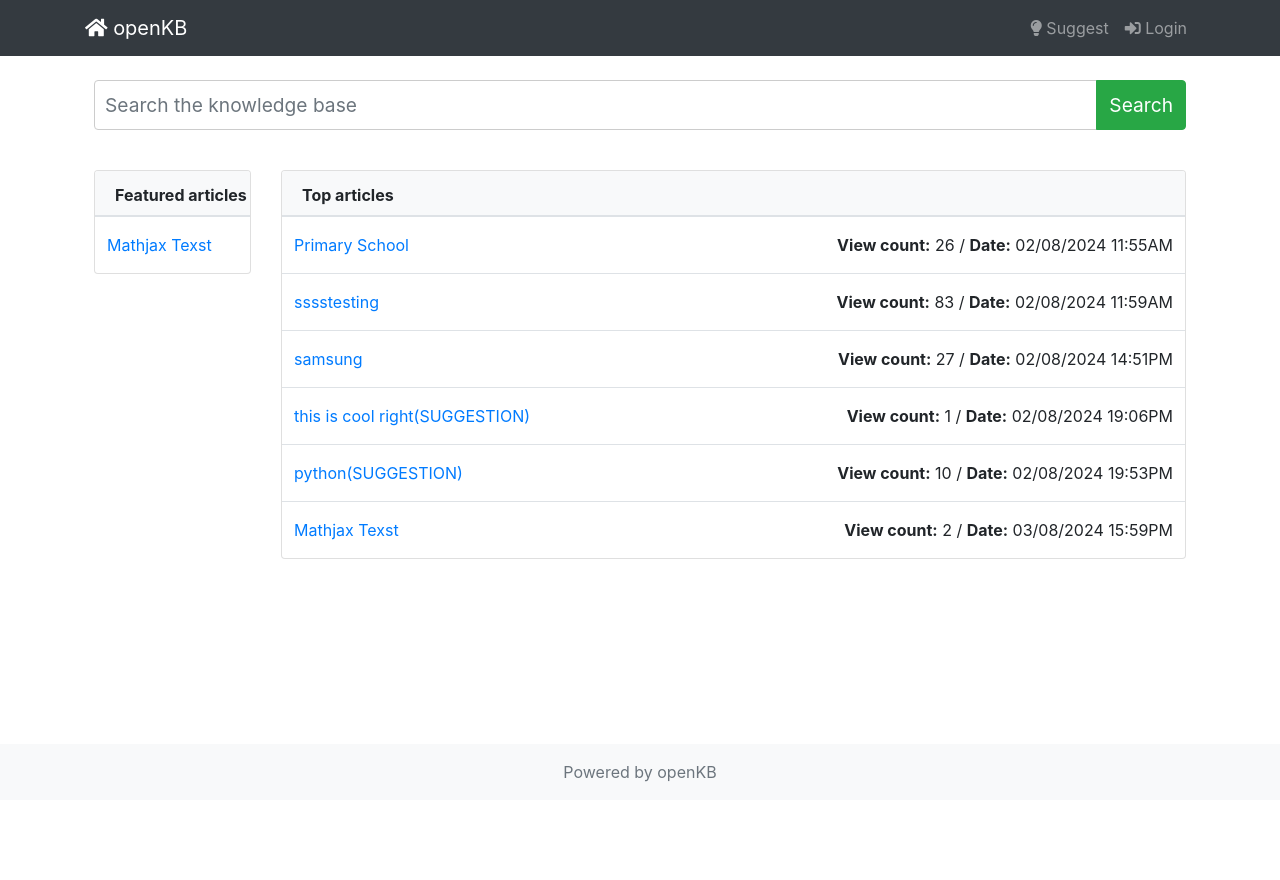
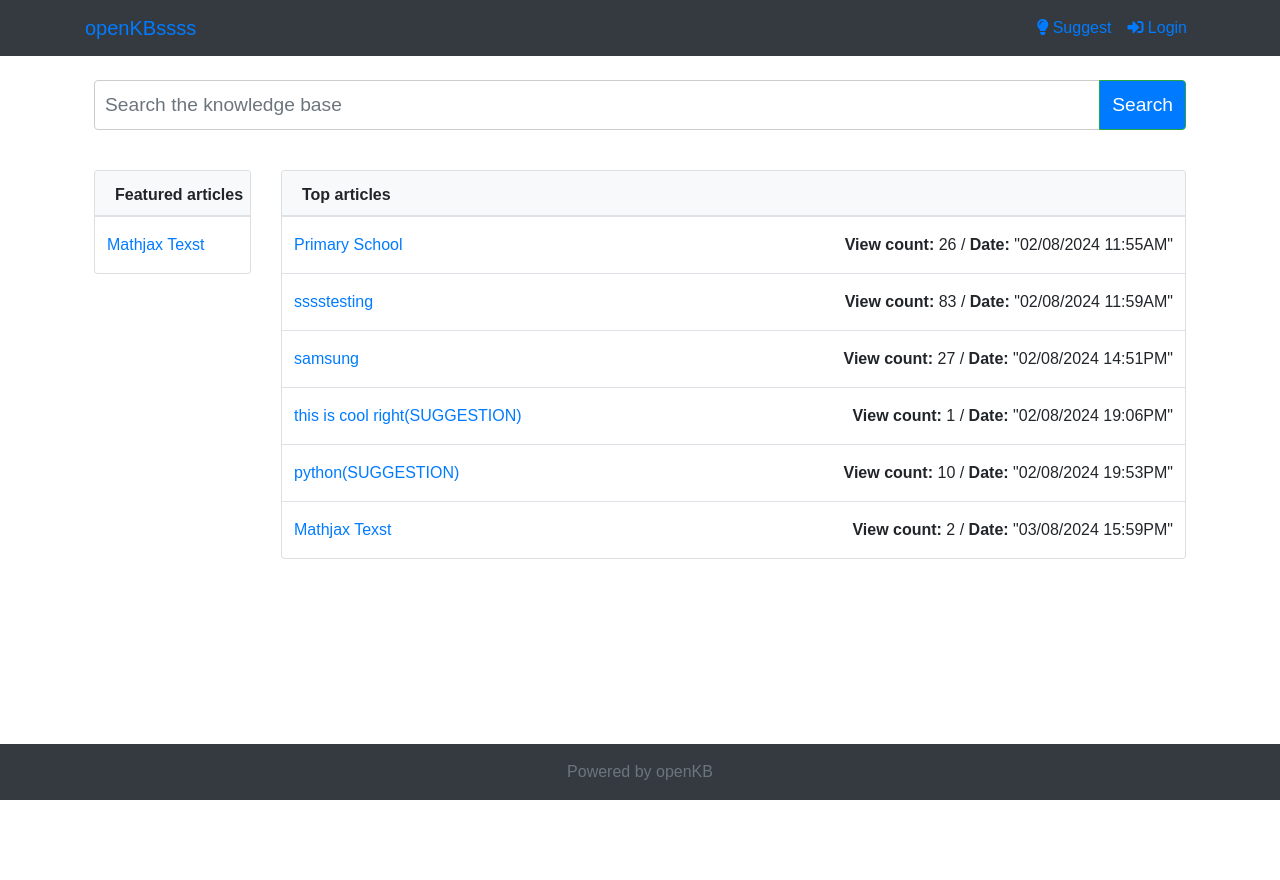
Before and after one commit to thoth2357/openKB, a Django app: page / in a window 1280 px wide. Run offline with Django 5.2, Linux system fonts and the light colour scheme; data comes from the database, SQL or seed files in the repository; some libraries are stand-ins or nearby versions.

Commit message:
✨ (Integration): Integrated website and style settings to templates

```diff
--- a/kb/admin.py
+++ b/kb/admin.py
@@ -2,7 +2,7 @@ from django.contrib import admin
 from django.contrib.auth.admin import UserAdmin
 from django.shortcuts import redirect
 from django.urls import reverse
-from kb.models import Article, CustomUser, Settings, ArticleSettings, DisplaySettings, StyleSettings
+from kb.models import Article, CustomUser, WebsiteSettings, ArticleSettings, DisplaySettings, StyleSettings
 
 # Register your models here.
 
@@ -30,7 +30,7 @@ class SingletonAdmin(admin.ModelAdmin):
 
 admin.site.register(Article)
 admin.site.register(CustomUser, UserAdmin)
-admin.site.register(Settings, SingletonAdmin)
+admin.site.register(WebsiteSettings, SingletonAdmin)
 admin.site.register(ArticleSettings, SingletonAdmin)
 admin.site.register(DisplaySettings, SingletonAdmin)
 admin.site.register(StyleSettings, SingletonAdmin)
--- /dev/null
+++ b/kb/context_processors.py
@@ -0,0 +1,13 @@
+
+from kb.models import WebsiteSettings, StyleSettings
+
+def website_settings(request):
+    # Retrieve the settings; you may handle the case when there are no settings.
+    website_settings = WebsiteSettings.objects.first()
+    style_settings = StyleSettings.objects.first()
+
+    # Return a dictionary of the settings to be added to the template context
+    return {
+        'settings': website_settings,
+        'style_settings': style_settings,
+    }
--- a/kb/forms.py
+++ b/kb/forms.py
@@ -4,7 +4,7 @@ from django.contrib.auth.forms import (AuthenticationForm, UserChangeForm,
                                        UserCreationForm)
 from django.core.exceptions import ValidationError
 
-from kb.models import Article, ArticleSettings, Settings, DisplaySettings,StyleSettings
+from kb.models import Article, ArticleSettings, WebsiteSettings, DisplaySettings,StyleSettings
 
 
 class MDEditorForm(forms.ModelForm):
@@ -177,7 +177,7 @@ class ArticleForm(forms.ModelForm):
 
 class WebsiteSettingsForm(forms.ModelForm):
     class Meta:
-        model = Settings
+        model = WebsiteSettings
         fields = '__all__'
         widgets = {
             'website_title': forms.TextInput(attrs={'class': 'form-control'}),
--- a/kb/urls.py
+++ b/kb/urls.py
@@ -3,7 +3,7 @@ from django.urls import path
 from kb.views import (AddArticleView, ArticleDetailView, ArticleListView,
                       DeleteArticleView, DeleteUserView, EditArticleView,
                       EditUserView, HomeView, LoginView, LogoutView,
-                      MyAccountView, NewUserView, SettingsUpdateView,
+                      MyAccountView, NewUserView,
                       SuggestView, UserListView, toggle_publish,
                       validate_permalink, vote_article, ArticleSettingsView,
                       DisplaySettingsView, StyleSettingsView, WebsiteSettingsView)
@@ -35,7 +35,7 @@ urlpatterns = [
     path('articles/<slug:slug>/', ArticleDetailView.as_view(), name='article_detail'),
 
     # Admin urls
-    path('settings/', SettingsUpdateView.as_view(), name='settings'),
+    # path('settings/', SettingsUpdateView.as_view(), name='settings'),
     path('settings/website/', WebsiteSettingsView.as_view(), name='website_settings'),
     path('settings/article/', ArticleSettingsView.as_view(), name='article_settings'),
     path('settings/display/', DisplaySettingsView.as_view(), name='display_settings'),
--- a/kb/views.py
+++ b/kb/views.py
@@ -22,7 +22,7 @@ from django.views.generic import (CreateView, DeleteView, DetailView, ListView,
 from kb.forms import (ArticleForm, ArticleSettingsForm, CustomUserCreationForm,
                       EditUserForm, LoginForm, MDEditorForm, MyAccountForm,
                       WebsiteSettingsForm,DisplaySettingsForm, StyleSettingsForm)
-from kb.models import Article, ArticleSettings, Settings, DisplaySettings
+from kb.models import Article, ArticleSettings, WebsiteSettings, DisplaySettings, StyleSettings
 
 # Create your views here.
 
@@ -313,23 +313,33 @@ class ArticleDetailView(DetailView):
         return context
 
 
-class SettingsUpdateView(UpdateView):
-    model = Settings
-    form_class = WebsiteSettingsForm
-    template_name = 'admin/settings.html'
-    success_url = reverse_lazy('settings')  # Redirect after POST
+# class SettingsUpdateView(UpdateView):
+#     model = WebsiteSettings
+#     form_class = WebsiteSettingsForm
+#     template_name = 'admin/settings.html'
+#     success_url = reverse_lazy('settings')  # Redirect after POST
 
-    def get_object(self, queryset=None):
-        # This ensures we always work with a single settings instance.
-        return Settings.objects.first() or Settings()
+#     def get_object(self, queryset=None):
+#         # This ensures we always work with a single settings instance.
+#         return WebsiteSettings.objects.first() or WebsiteSettings()
 
-    def form_valid(self, form):
-        # You can add any logic after the form is saved here.
-        response = super().form_valid(form)
-        # Example: Set a success message
-        messages.success(self.request, "Settings updated successfully.")
-        return response
+#     def form_valid(self, form):
+#         # You can add any logic after the form is saved here.
+#         response = super().form_valid(form)
+#         # Example: Set a success message
+#         messages.success(self.request, "WebsiteSettings updated successfully.")
+#         return response
 
+#     def form_valid(self, form):
+#         # Assuming there's only one settings object, or creating a new one if none exist
+#         print("form", form)
+#         settings = WebsiteSettings.objects.first()
+#         if not settings:
+#             settings = WebsiteSettings()
+#         for field in form.cleaned_data:
+#             setattr(settings, field, form.cleaned_data[field])
+#         settings.save()
+#         return super().form_valid(form)
 
 class ArticleSettingsView(UpdateView):
     model = ArticleSettings
@@ -360,10 +370,15 @@ class ArticleSettingsView(UpdateView):
         return super().form_valid(form)
 
 
-class WebsiteSettingsView(FormView):
+class WebsiteSettingsView(UpdateView):
+    model = WebsiteSettings
     template_name = 'settings/website_settings.html'
     form_class = WebsiteSettingsForm
     success_url = '/settings/website/'
+
+    def get_object(self, queryset=None):
+        return WebsiteSettings.objects.first() or WebsiteSettings()
+
 
     def get_context_data(self, **kwargs):
         context = super().get_context_data(**kwargs)
@@ -388,10 +403,14 @@ class DisplaySettingsView(UpdateView):
     def form_valid(self, form: BaseModelForm) -> HttpResponse:
         return super().form_valid(form)
 
-class StyleSettingsView(FormView):
+class StyleSettingsView(UpdateView):
+    model = StyleSettings
     template_name = 'settings/style_settings.html'
     form_class = StyleSettingsForm
     success_url = '/settings/style/'
+
+    def get_object(self, queryset=None):
+        return StyleSettings.objects.first() or StyleSettings()
 
     def get_context_data(self, **kwargs):
         context = super().get_context_data(**kwargs)
--- a/openKB/settings.py
+++ b/openKB/settings.py
@@ -69,6 +69,8 @@ TEMPLATES = [
                 "django.template.context_processors.request",
                 "django.contrib.auth.context_processors.auth",
                 "django.contrib.messages.context_processors.messages",
+                # Add your custom context processor here
+                'kb.context_processors.website_settings',
             ],
         },
     },
--- a/static/assets/css/styles.css
+++ b/static/assets/css/styles.css
@@ -19,7 +19,7 @@ body {
 
 
 .footer {
-    background-color: #f5f5f5;
+    background-color: #0066B2;
     /* Light grey background */
     position: fixed;
     /* Fixed at the bottom */
--- a/templates/articles/article_detail.html
+++ b/templates/articles/article_detail.html
@@ -46,13 +46,13 @@
                 <div class="card-body">
                     <div class="row">
                         <div class="col-md-6">
-                            <p><strong>Published date:</strong> {{ article.created|date:"d/m/Y H:iA" }}</p>
+                            <p><strong>Published date:</strong> {{ article.created|date:settings.date_format }}</p>
                             {% if settings.show_author_email %}
                                 <p><strong>Author Email:</strong> {{ article.author.email }}</p>
                             {% endif %}
                         </div>
                         <div class="col-md-6">
-                            <p><strong>Last updated:</strong> {{ article.updated|date:"d/m/Y H:iA" }}</p>
+                            <p><strong>Last updated:</strong> {{ article.updated|date:settings.date_format }}</p>
                             {% if article.permalink %}
                                 <p><strong>Permalink:</strong> <a href="{{ absolute_url }}" {% if settings.article_links_open_new_page %}target="_blank"{% endif %}>{{ article.permalink }}</a></p>
                             {% endif %}
--- a/templates/base.html
+++ b/templates/base.html
@@ -7,7 +7,9 @@
 
     {% block misc-head-options %} {% endblock misc-head-options %}
 
-    <title>OpenKB - {% block title %}{% endblock title %}</title>
+    <title>{{ settings.website_title }} - {% block title %}{% endblock title %}</title>
+    <meta name="description" content="{{ settings.website_description }}">
+    <meta name="keywords" content="knowledge base, articles, wiki, FAQ">
 
     <link
         rel="stylesheet"
@@ -17,7 +19,28 @@
         href="https://cdnjs.cloudflare.com/ajax/libs/font-awesome/5.15.3/css/all.min.css" />
     <link rel="stylesheet" href="{% static 'assets/css/styles.css' %}">
     <link href="https://cdn.jsdelivr.net/npm/bootstrap-icons/font/bootstrap-icons.css" rel="stylesheet">
-
+    <style>
+        /* Apply styles from StyleSettings if available */
+        body {
+            font-family: '{{ style_settings.page_font }}', sans-serif;
+            color: {{ style_settings.page_text_color }};
+        }
+        .navbar {
+            background-color: {{ style_settings.header_background_color }};
+            color: {{ style_settings.header_text_color }};
+        }
+        .footer {
+            background-color: {{ style_settings.footer_background_color }};
+            color: {{ style_settings.footer_text_color }};
+        }
+        .btn {
+            background-color: {{ style_settings.button_background_color }};
+            color: {{ style_settings.button_text_color }};
+        }
+        a {
+            color: {{ style_settings.link_color }};
+        }
+    </style>
     {% block styles %}
 
     {% endblock styles %}
@@ -39,6 +62,18 @@
         <script src="https://code.jquery.com/jquery-3.5.1.slim.min.js"></script>
         <script src="https://cdnjs.cloudflare.com/ajax/libs/popper.js/1.16.0/umd/popper.min.js"></script>
         <script src="https://stackpath.bootstrapcdn.com/bootstrap/4.5.2/js/bootstrap.min.js"></script>
+        {% if settings.google_analytics_code %}
+            <!-- Google Analytics -->
+            <script async src="https://www.googletagmanager.com/gtag/js?id={{ settings.google_analytics_code }}"></script>
+            <script>
+                window.dataLayer = window.dataLayer || [];
+                function gtag() {
+                    dataLayer.push(arguments);
+                }
+                gtag('js', new Date());
+                gtag('config', '{{ settings.google_analytics_code }}');
+            </script>
+        {% endif %}
     {% endblock scripts %}
 </body>
 </html>
--- a/templates/footer.html
+++ b/templates/footer.html
@@ -1,5 +1,5 @@
 <!-- Footer -->
-<footer class="footer mt-auto py-3 bg-light">
+<footer class="footer mt-auto py-3">
 	<div class="container text-center">
 		<span class="text-muted">Powered by openKB</span>
 	</div>
--- a/templates/index.html
+++ b/templates/index.html
@@ -56,7 +56,7 @@
                                                 <strong>View count:</strong> {{article.view_count}} /
                                             {% endif %}
                                             {% if display_settings.show_published_date %}
-                                                <strong>Date:</strong> {{article.created|date:"d/m/Y H:iA"}}
+                                                <strong>Date:</strong> {{article.created|date:settings.date_format}}
                                             {% endif %}
                                         </td>
                                     </tr>
--- a/templates/nav.html
+++ b/templates/nav.html
@@ -1,6 +1,13 @@
-<nav class="navbar navbar-expand-lg navbar-dark bg-dark fixed-top">
+{% load static %}
+<nav class="navbar navbar-expand-lg fixed-top ">
     <div class="container">
-        <a class="navbar-brand" href="{% url 'home' %}"><i class="fas fa-home"></i> openKB</a>
+        {% if settings.show_website_logo %}
+            <a class="navbar-brand" href="{% url 'home' %}">
+                <img src="{% static 'assets/img/logo.png' %}" alt="{{ settings.website_title }}" height="40">
+            </a>
+        {% else %}
+            <a class="navbar-brand" href="{% url 'home' %}">{{ settings.website_title }}</a>
+        {% endif %}
         <button class="navbar-toggler" type="button" data-toggle="collapse" data-target="#navbarResponsive" aria-controls="navbarResponsive" aria-expanded="false" aria-label="Toggle navigation">
             <span class="navbar-toggler-icon"></span>
         </button>
@@ -56,9 +63,11 @@
                 </li>
                 {% else %}
                 <!-- Display these items if the user is not logged in -->
-                <li class="nav-item">
-                    <a class="nav-link" href="{% url "suggest" %}"><i class="fas fa-lightbulb"></i> Suggest</a>
-                </li>
+                {% if settings.article_suggestions_allowed %}
+                    <li class="nav-item">
+                        <a class="nav-link" href="{% url "suggest" %}"><i class="fas fa-lightbulb"></i> Suggest</a>
+                    </li>
+                {% endif %}
                 <li class="nav-item">
                     <a class="nav-link" href="{% url 'login' %}"><i class="fas fa-sign-in-alt"></i> Login</a>
                 </li>
```
Also changed, not shown: kb/models.py (+10 -10 lines), txt.html (+9 -0 lines), db.sqlite3, kb/migrations/0007_rename_settings_websitesettings_and_more.py (added).
